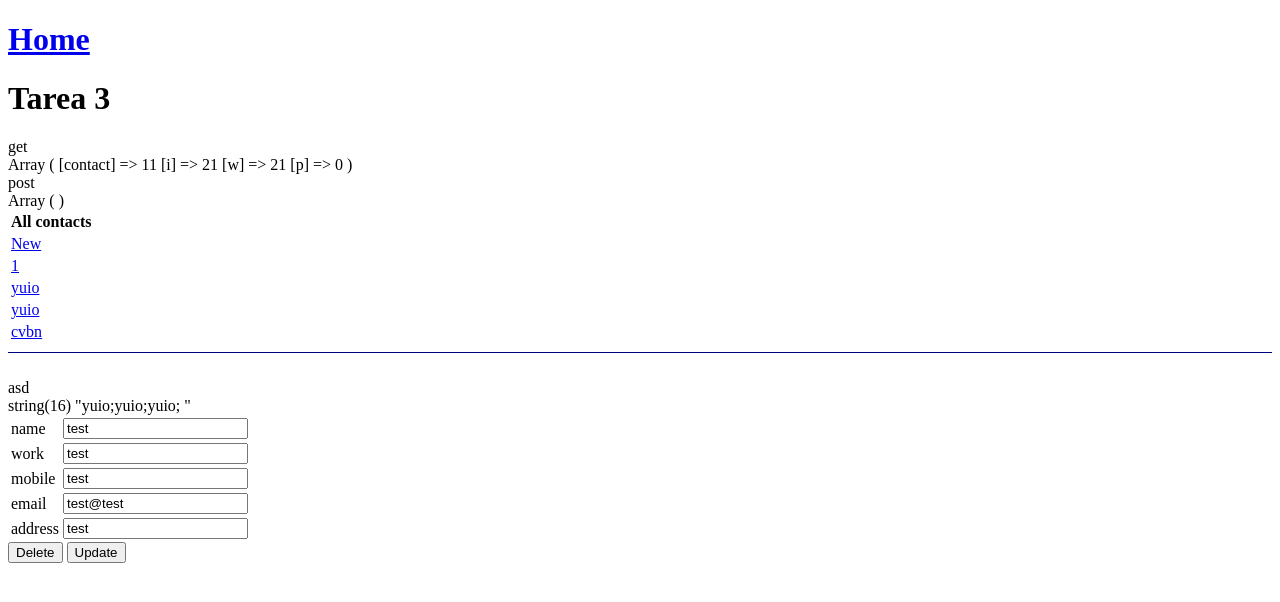
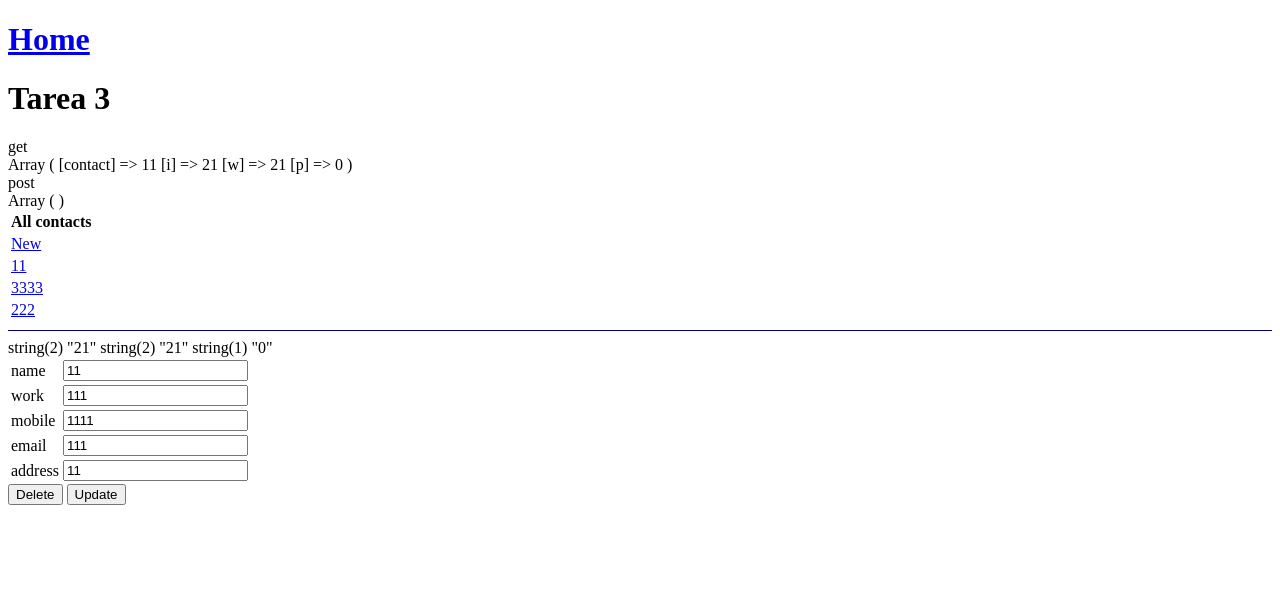
Before and after one commit to Raznagul/web-programming-2018, a PHP site: page /tarea3.php?contact=11&i=21&w=21&p=0 in a window 1280 px wide. Shown: the top 602 px of the page. Run offline with PHP 8.4, Linux system fonts and the light colour scheme.

Commit message:
content update and delete

```diff
--- a/tarea3.php
+++ b/tarea3.php
@@ -8,6 +8,12 @@
         <h1>Tarea 3</h1>
 
         <?php
+
+            session_start();
+            if (!isset($_SESSION['i'])) {
+                $_SESSION['i'] = null;
+            }
+
             echo "get";
             echo "</br>";
             print_r($_GET);  // for all GET variables
@@ -18,84 +24,6 @@
             echo "</br>";
 
             if (isset($_POST['create'])) {
-
-                //$pointerPosition = ftell($contentFile);
-
-
-                /*
-                echo "file";
-                echo "</br>";
-                echo $contentFile;
-                print_r($contentFile);
-                var_dump($contentFile);
-
-                echo "</br>";
-                echo "</br>";
-                echo "ftell";
-                echo "</br>";
-                echo $contentFile;
-                print_r($contentFile);
-                var_dump($contentFile);
-
-                echo "</br>";
-                echo "</br>";
-                echo PHP_EOL."fgets";
-                echo "</br>";
-                echo fgets($contentFile);
-                print_r(fgets($contentFile));
-                var_dump(fgets($contentFile));
-
-                echo "</br>";
-                echo "</br>";
-                echo PHP_EOL."SEEK_CUR";
-                echo "</br>";
-                echo fseek($contentFile, 41, SEEK_CUR);
-                print_r(fseek($contentFile, 41, SEEK_CUR));
-                var_dump(fseek($contentFile, 41, SEEK_CUR));
-                echo fgets($contentFile);
-
-                echo "</br>";
-                echo "</br>";
-                echo "ftell";
-                echo "</br>";
-                echo $contentFile;
-                print_r($contentFile);
-                var_dump($contentFile);
-
-                echo "</br>";
-                echo "</br>";
-                echo PHP_EOL."SEEK_SET";
-                echo "</br>";
-                echo fseek($contentFile, 21, SEEK_SET);
-                print_r(fseek($contentFile, 31, SEEK_SET));
-                var_dump(fseek($contentFile, 21, SEEK_SET));
-                echo fgets($contentFile);
-
-                echo "</br>";
-                echo "</br>";
-                echo "ftell";
-                echo "</br>";
-                echo $contentFile;
-                print_r($contentFile);
-                var_dump($contentFile);
-
-                echo "</br>";
-                echo "</br>";
-                echo PHP_EOL."SEEK_END ";
-                echo "</br>";
-                echo fseek($contentFile, 81, SEEK_END );
-                print_r(fseek($contentFile, 81, SEEK_END));
-                var_dump(fseek($contentFile, 81, SEEK_END));
-                echo fgets($contentFile);
-
-                echo "</br>";
-                echo "</br>";
-                echo "ftell";
-                echo "</br>";
-                echo $contentFile;
-                print_r($contentFile);
-                var_dump($contentFile);
-                */
 
                 $contentFile = fopen("tarea3content.txt","a+");
                 $newContent = $_POST['name'].";".$_POST['work'].";".$_POST['mobile'].";".$_POST['email'].";".$_POST['address'].";".PHP_EOL;
@@ -112,13 +40,66 @@
                 }
 
                 $indexFile = fopen("tarea3index.txt","a+");
-                $newIndex = $_POST['name'].";" .($contentByteWriten+$previosIndex).";".PHP_EOL;
+                $newIndex = $_POST['name'].";" .($contentByteWriten+$previosIndex).";".$contentByteWriten.";".TRUE.";".PHP_EOL;
                 $byteWriten = fwrite($indexFile, $newIndex);
                 fclose($indexFile);
 
 
             }
 
+            if (isset($_POST['delete'])){
+                $indexFile = file("tarea3index.txt");
+
+                $posArray = explode(";", $indexFile[$_SESSION["p"]]);
+                $posArray[3] = 0;
+
+                $indexFile[$_SESSION["p"]] = implode(";", $posArray);
+
+                file_put_contents("tarea3index.txt", $indexFile);
+            }
+
+            if (isset($_POST['delete'])){
+                $indexFile = file("tarea3index.txt");
+
+                $posArray = explode(";", $indexFile[$_SESSION["p"]]);
+                $posArray[3] = 0;
+
+                $indexFile[$_SESSION["p"]] = implode(";", $posArray);
+
+                file_put_contents("tarea3index.txt", $indexFile);
+            }
+
+            if (isset($_POST['update'])) {
+
+                $contentFile = fopen("tarea3content.txt","a+");
+                $newContent = $_POST['name'].";".$_POST['work'].";".$_POST['mobile'].";".$_POST['email'].";".$_POST['address'].";".PHP_EOL;
+                $contentByteWriten = fwrite($contentFile, $newContent);
+                fclose($contentFile);
+
+                $arrayIndex = file("tarea3index.txt");
+                if(!empty($arrayIndex)){
+                    $arrayIndex = end($arrayIndex);
+                    $arrayIndex = explode(";", $arrayIndex);
+                    $previosIndex = intval($arrayIndex[1]);
+                } else {
+                    $previosIndex = 0;
+                }
+
+                $indexFile = fopen("tarea3index.txt","a+");
+                $newIndex = $_POST['name'].";" .($contentByteWriten+$previosIndex).";".$contentByteWriten.";".TRUE.";".PHP_EOL;
+                $byteWriten = fwrite($indexFile, $newIndex);
+                fclose($indexFile);
+
+                $indexFile = file("tarea3index.txt");
+
+                $posArray = explode(";", $indexFile[$_SESSION["p"]]);
+                $posArray[3] = 0;
+
+                $indexFile[$_SESSION["p"]] = implode(";", $posArray);
+
+                file_put_contents("tarea3index.txt", $indexFile);
+
+            }
 
             $indexArray = file("tarea3index.txt");
             if ($indexArray){
@@ -139,10 +120,11 @@
                 foreach ($indexArray as $key => $value) {
 
                     $value = explode(";", $value);
-                    echo "<tr>";
-                    echo '<td><a target="_self" href="?contact='.$value[0].'&i='.$value[1].'">'.$value[0].'</a></td>';
-                    echo "</tr>";
-
+                    if ($value[3]) {
+                        echo "<tr>";
+                        echo '<td><a target="_self" href="?contact='.$value[0].'&i='.$value[1]."&w=".$value[2]."&p=".$key.'">'.$value[0].'</a></td>';
+                        echo "</tr>";
+                    }
                 }
 
             ?>
@@ -150,56 +132,57 @@
 
         <hr style="border:none; height:1px;background-color:#000080">
 
-        <form action="" method="post">
+        <form action="tarea3.php" method="post">
 
             <?php
-                /*
 
-                foreach($_GET as $key => $value) {
-                    echo $key.":".$value;
-                }
-                echo $_GET['param1'];
-                index.php?param1=yes&param2=no
-
-                */
 
                 if (isset($_GET['contact'], $_GET['i'])) {
 
                     $contentFile = fopen("tarea3content.txt","c+");
 
-                    echo "<br>asd</br>";
-                    fseek($contentFile, $_GET['i'], SEEK_CUR);
+                    fseek($contentFile, ($_GET['i']-$_GET['w']), SEEK_CUR);
                     $content = fgets($contentFile);
-                    var_dump($content);
+                    $content = explode(";", $content);
                     fclose($contentFile);
+
+                    $_SESSION['i'] = $_GET['i'];
+                    $_SESSION['w'] = $_GET['w'];
+                    $_SESSION['p'] = $_GET['p'];
+                    var_dump($_GET['i']);
+                    var_dump($_GET['w']);
+                    var_dump($_GET['p']);
 
             ?>
                     <table>
                         <tr>
                             <td>name</td>
-                            <td><input name="name" type="text" value= "test"></td>
+                            <td><input name="name" type="text" value= "<?php echo $content[0]?>"></td>
                         </tr>
                         <tr>
                             <td>work</td>
-                            <td><input name="work" type="text" value= "test"></td>
+                            <td><input name="work" type="text" value= "<?php echo $content[1]?>"></td>
                         </tr>
                         <tr>
                             <td>mobile</td>
-                            <td><input name="mobile" type="tel" value= "test"></td>
+                            <td><input name="mobile" type="tel" value= "<?php echo $content[2]?>"></td>
                         </tr>
                         <tr>
                             <td>email</td>
-                            <td><input name="email" type="text" value= "test@test"></td>
+                            <td><input name="email" type="text" value= "<?php echo $content[3]?>"></td>
                         </tr>
                         <tr>
                             <td>address</td>
-                            <td><input name="address" type="text" value= "test"></td>
+                            <td><input name="address" type="text" value= "<?php echo $content[4]?>"></td>
                         </tr>
                     </table>
                     <button type="submit" name="delete">Delete</button>
                     <button type='submit' name='update'>Update</button>
             <?php
                 } else {
+                    $_SESSION['i'] = null;
+                    $_SESSION['w'] = null;
+                    $_SESSION['s'] = null;
             ?>
                     <table>
                         <tr>
@@ -231,60 +214,7 @@
         </form>
 
 <?php
-/*
 
-        <table>
-        <tr>
-            <th>Dia</th>
-            <th>Hora</th>
-            <th>Evento</th>
-            <th>Operacion</th>
-        </tr>
-        <?php
-            $arrayEventos = isset($_COOKIE['eventos'])? unserialize($_COOKIE['eventos']): array();
-            if (isset($_POST['Submit'])) {
-                $evento = array(
-                    'dia' => $_POST['dia'],
-                    'hora' => $_POST['hora'],
-                    'evento' => $_POST['evento']
-                );
-                $arrayEventos[] = $evento;
-                $arrayEventos = array_values($arrayEventos);
-            }
-            if (isset($_POST['Delete'])) {
-                $index = $_POST['Delete'];
-                unset($arrayEventos[$index]);
-                $arrayEventos = array_values($arrayEventos);
-            }
-            foreach($arrayEventos as $key => $evento){
-                echo "<tr>";
-                echo '<form action="" method="post">';
-                echo "<td>".$evento['dia']."</td>";
-                echo "<td>".$evento['hora']."</td>";
-                echo "<td>".$evento['evento']."</td>";
-                echo '<input hidden type="text" name="Delete" value="'.$key.'">';
-                echo '<td><input type="submit" name="Borrar" value="Borrar" /></td>';
-                echo '</form>';
-                echo "</tr>";
-            }
-        ?>
-
-        <tr>
-            <form action="" method="post">
-                <td><input name="dia" type="date"></td>
-
-                <td><input name="hora" type="time"></td>
-
-                <td><input name="evento" type="text"></td>
-
-                <td><input type="submit" name="Submit" value="Nuevo" /></td>
-            </form>
-        </tr>
-        </table>
-
-        <?php
-            setcookie('eventos', serialize($arrayEventos));
-*/
 ?>
 
 
--- a/tarea3index.txt
+++ b/tarea3index.txt
@@ -1,4 +1,4 @@
-1;12;
-yuio;39;
-yuio;66;
-cvbn;93;
+11;21;21;1;
+222;42;21;0;
+3333;66;24;1;
+222;83;17;1;
```
Also changed, not shown: tarea3content.txt (+4 -4 lines).
